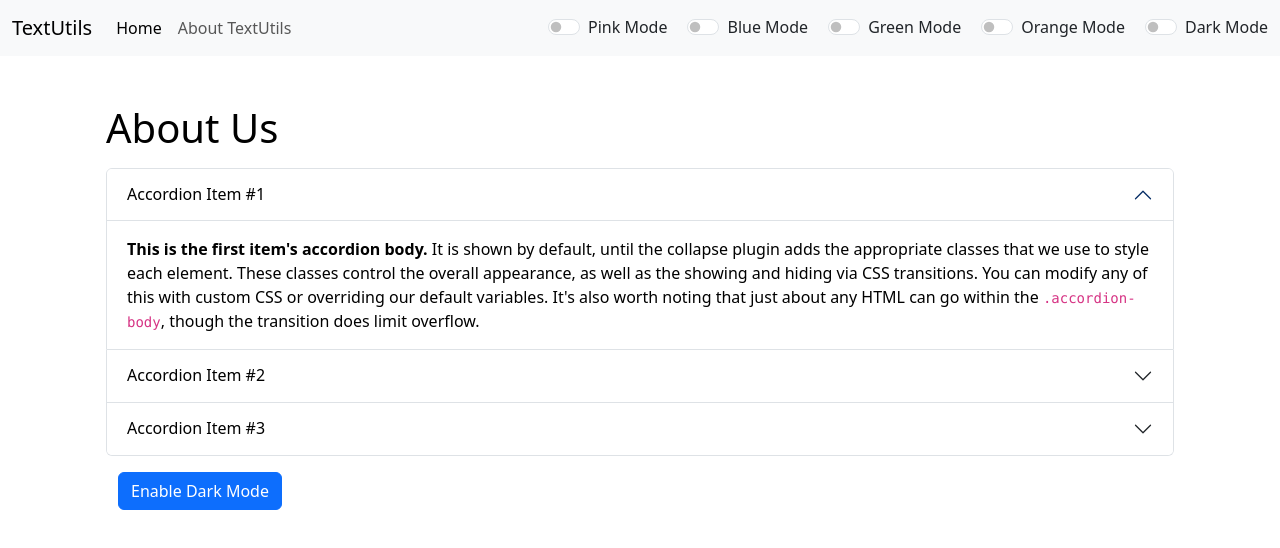
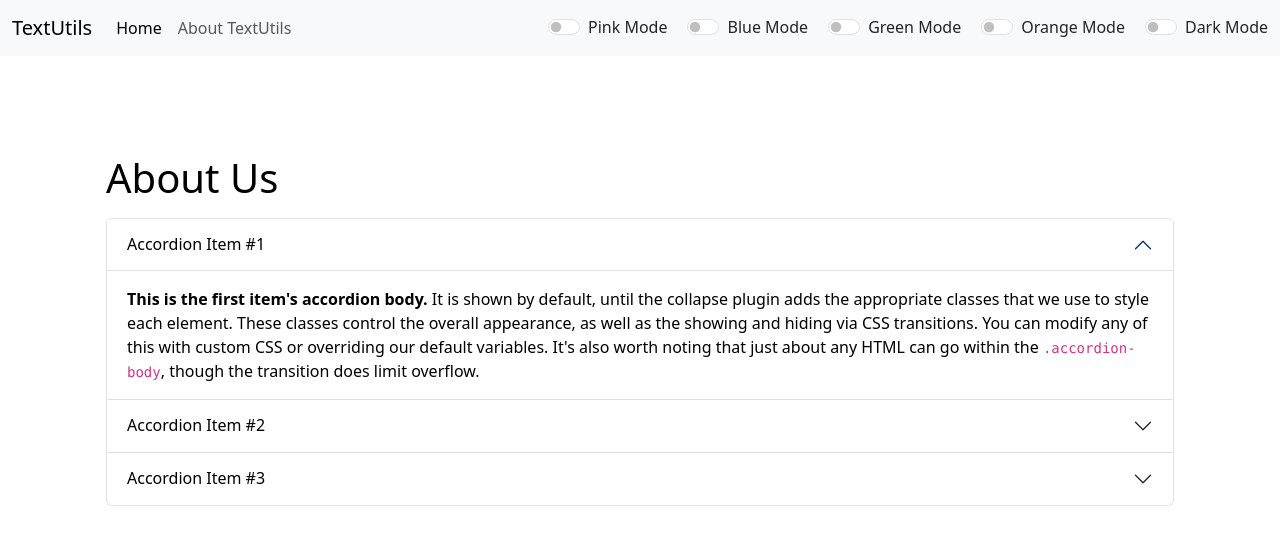
Before and after one commit to RudreshRaj001/my-app, a React (Create React App) app: page /about in a window 1280 px wide. Shown: the top 548 px of the page. Built offline with nearby package versions, Linux system fonts and the light colour scheme.

Commit message:
Fixed the about section and the CLS(Cumulative layout shift)

```diff
--- a/src/App.js
+++ b/src/App.js
@@ -116,7 +116,7 @@ function App() {
                 />
               }
             />
-            <Route exact path="/about" element={<About />} />
+            <Route exact path="/about" element={<About mode={mode}/>} />
           </Routes>
 {/*
           <Textform
--- a/src/components/About.js
+++ b/src/components/About.js
@@ -1,32 +1,37 @@
 import React, { useState } from "react";
 
-export default function About() {
-  const [myStyle, setmyStyle] = useState({
-    color: "#000000",
-    backgroundColor: "#FFFFFF",
-  });
+export default function About(props) {
+  // const [myStyle, setmyStyle] = useState({
+  //   color: "#000000",
+  //   backgroundColor: "#FFFFFF",
+  // });
 
-  const [btnText, setBtnText] = useState('Enable Dark Mode');
+  // const [btnText, setBtnText] = useState('Enable Dark Mode');
 
-  const toggleStyle = () => {
-    if (myStyle.color === "#FFFFFF") {
-      setmyStyle({
-        color: "#000000",
-        backgroundColor: "#FFFFFF",
-      });
-      setBtnText('Enable Dark Mode');
-    } else {
-      setmyStyle({
-        color: "#FFFFFF",
-        backgroundColor: "#000000",
-        border: "1px solid #FFFFFF",
-      });
-      setBtnText('Enable Light Mode');
-    }
-  };
+  // const toggleStyle = () => {
+  //   if (myStyle.color === "#FFFFFF") {
+  //     setmyStyle({
+  //       color: "#000000",
+  //       backgroundColor: "#FFFFFF",
+  //     });
+  //     setBtnText('Enable Dark Mode');
+  //   } else {
+  //     setmyStyle({
+  //       color: "#FFFFFF",
+  //       backgroundColor: "#000000",
+  //       border: "1px solid #FFFFFF",
+  //     });
+  //     setBtnText('Enable Light Mode');
+  //   }
+  // };
+
+  let myStyle = {
+    color: props.mode === 'dark' ? '#FFFFFF' : 'black',
+    backgroundColor: props.mode === 'dark' ? 'rgb(128 128 128)' : '#FFFFFF',
+  }
 
   return (
-    <div className="container px-4 py-3" style={myStyle}>
+    <div className="container px-4 py-3" style={{color: props.mode === 'dark' ? '#FFFFFF' : 'black'}}>
       <h1 className="my-3">About Us</h1>
       <div className="accordion" id="accordionExample">
         <div className="accordion-item" style={myStyle}>
@@ -124,11 +129,11 @@ export default function About() {
         </div>
       </div>
 
-      <div className="container my-3">
+      {/* <div className="container my-3">
         <button onClick={toggleStyle} type="button" className="btn btn-primary">
           {btnText}
         </button>
-      </div>
+      </div> */}
     </div>
   );
 }
--- a/src/components/Alert.js
+++ b/src/components/Alert.js
@@ -6,10 +6,12 @@ export default function Alert(props) {
     return lower.charAt(0).toUpperCase() + lower.slice(1);
   }
   return (
-    props.alert && <div>
-      <div className={`alert alert-${props.alert.type} alert-dismissible fade show`} role="alert">
-        <strong>{capitalize(props.alert.type)}!</strong> {props.alert.msg}
-      </div>
+    <div style={{height: "50px"}}>
+      {props.alert && <div>
+        <div className={`alert alert-${props.alert.type} alert-dismissible fade show`} role="alert">
+          <strong>{capitalize(props.alert.type)}!</strong> {props.alert.msg}
+        </div>
+      </div>}
     </div>
   );
 }
```
